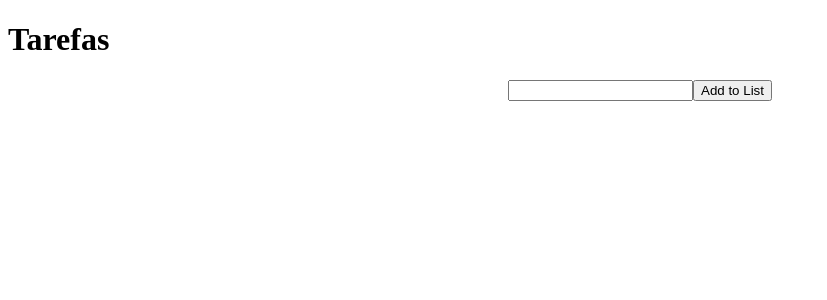
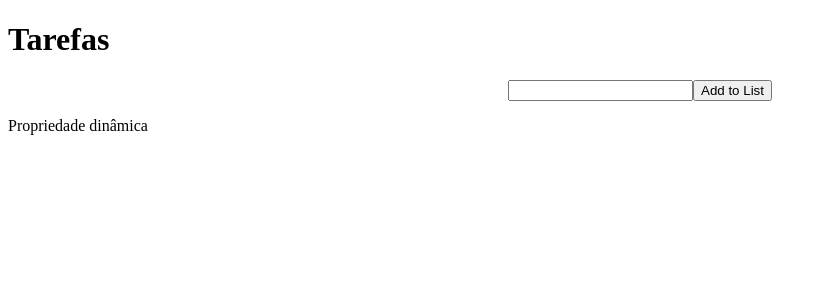
Before and after one commit to cesarlucasjunior/first-angular-cli, an Angular app: page / in a window 1280 px wide. Shown: the top 300 px of the page, without its empty margins (0-827 px from the left). Built offline with nearby package versions, Linux system fonts and the light colour scheme.

Commit message:
Exemplo de property binding

```diff
--- a/src/app/task-list/task-list.component.html
+++ b/src/app/task-list/task-list.component.html
@@ -2,9 +2,13 @@
   <input type="text" [(ngModel)] = "task">
   <button type="button" (click) = "add()"> Add to List</button>
   <ul>
-    <li *ngFor="let item of tasks">
-      {{item}}
+    <li *ngFor="let item of tasks" [innerHtml]="item">
+      <!--{{item}} interpolação-->
     </li>
   </ul>
 
 </div>
+
+<div [hidden]="isAdmin">
+  Propriedade dinâmica
+</div>
--- a/src/app/task-list/task-list.component.ts
+++ b/src/app/task-list/task-list.component.ts
@@ -6,6 +6,8 @@ import { Component } from '@angular/core';
   styleUrls: ['./task-list.component.css']
 })
 export class TaskListComponent{
+
+  isAdmin:boolean = false;
   tasks = [];
   task = "";
   add(): void{
```
